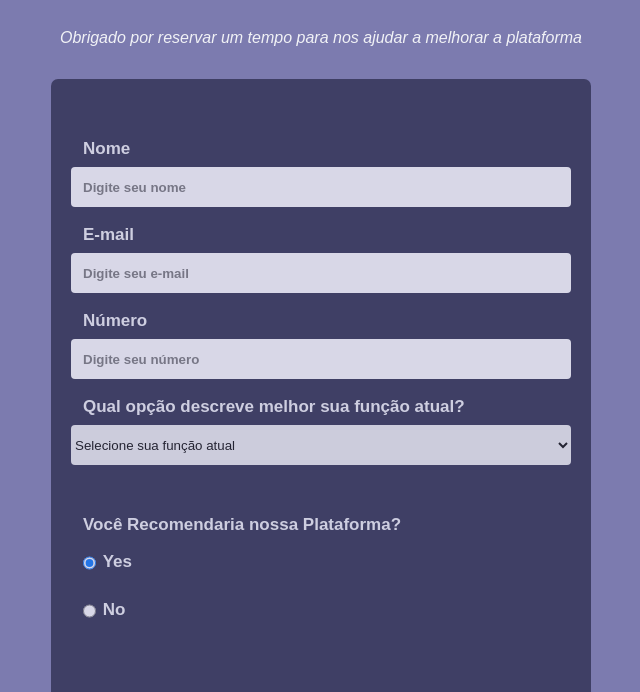
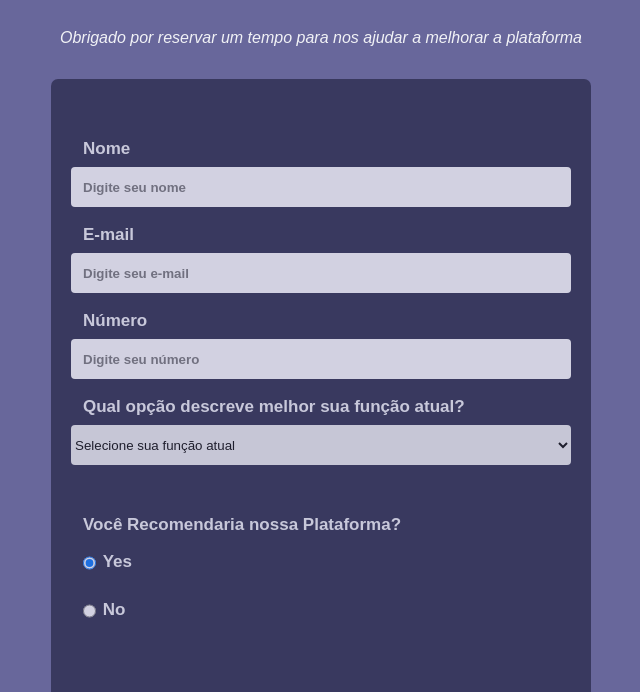
Before and after one commit to cristianrs-dev/Form, a plain HTML site: page index.html in a window 1280 px wide. Shown: the part 106-798 px from the top of the page, without its empty margins (319-959 px from the left). Drawn offline with Linux system fonts and the light colour scheme; the site is published under a folder, as on GitHub Pages, so addresses that start at the root find nothing.

Commit message:
ajustes no caminho da imagem de background

```diff
--- a/css/styles.css
+++ b/css/styles.css
@@ -8,7 +8,7 @@ a{
 
 body{
     position: relative;
-    background-image: url("/img/estudante.jpg");
+    background-image: url("../img/estudante.jpg");
     background-size:cover;
     background-repeat: repeat;
     color: #f1f2f6;
```
